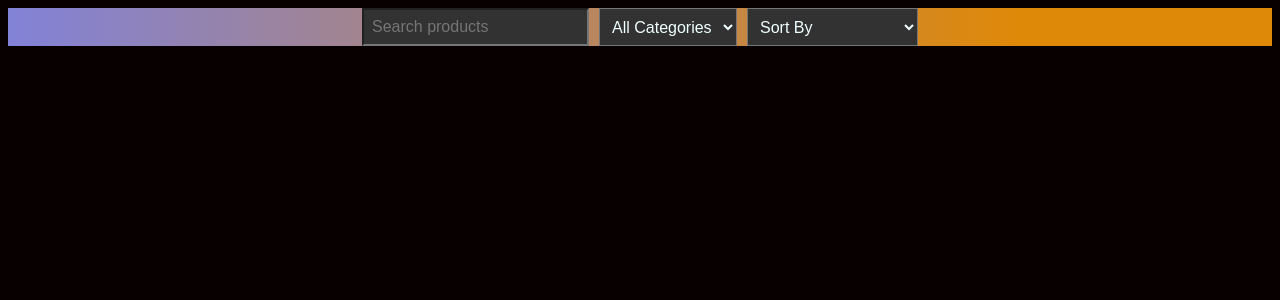
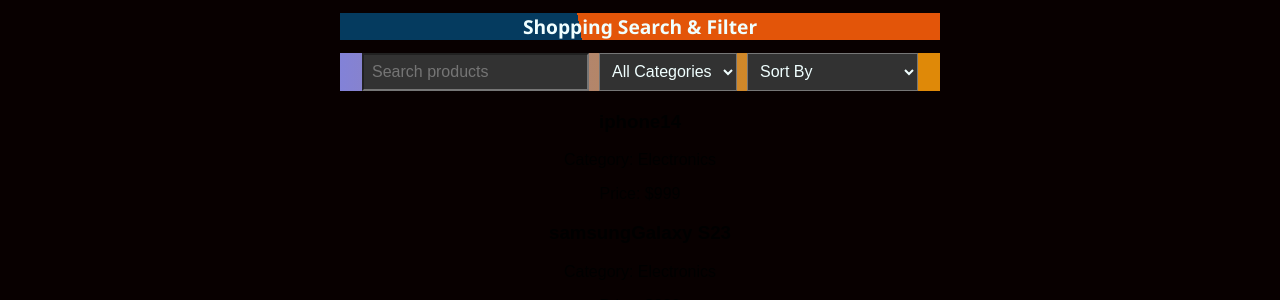
Before and after one commit to nawagirwacatherine/SHOPPING-APP, a React (Vite) app in the folder shopping-app/: page / in a window 1280 px wide. Shown: the top 300 px of the page. Built offline with nearby package versions, Linux system fonts and the light colour scheme.

Commit message:
Add css to app heading

```diff
--- a/shopping-app/src/App.css
+++ b/shopping-app/src/App.css
@@ -8,3 +8,11 @@ body {
     margin: auto;
     text-align: center;
 }
+
+.app h1{
+    color: azure;
+    background: linear-gradient(260deg,rgb(227, 85, 9) 60%, rgb(5, 59, 95) 40%);
+    font-family: 'Segoe UI', Tahoma, Geneva, Verdana, sans-serif;
+    font-size: larger;
+    font-weight: 800;
+}
--- a/shopping-app/src/App.jsx
+++ b/shopping-app/src/App.jsx
@@ -1,12 +1,44 @@
 import "./App.css"
+import {useState} from  "react"
+import PropTypes from "prop-types";
+import products from "./data.jsx"
 import SearchFilter from "./components/SearchFilter/SearchFilter.jsx"
+import ProductList from "./components/product/ProductList.jsx"
 
 const App = () => {
+  const [search,setSearch]  = useState("");
+  const [category,setCategory] =useState("");
+  const [sort, setSort] = useState("");
+
+  const filteredProducts = products.filter((product) =>
+  product.name.toLowerCase().includes(search.toLowerCase())
+  )
+
+  .filter((product) => (category?product.category === category:true))
+
+  .sort((a,b) =>{
+    if (sort ==="price-low") return a.price-b.price;
+    if (sort === "price-high") return b.price-a.price;
+    if (sort ==="name") return a.name.localeCompare(b.name);
+    return 0;
+  })
   return(
-<div>
-<SearchFilter />
+<div className="app">
+
+  <h1>Shopping Search & Filter</h1>
+<SearchFilter
+search={search} setSearch={setSearch}
+category ={category} setCategory={setCategory}
+sort = {sort} setSort= {setSort}
+
+/>
+< ProductList  products={filteredProducts}/>
 </div>
   )
 }
 
+ProductList.propTypes = {
+    products: PropTypes.array.isRequired,
+};
+
 export default App;
--- a/shopping-app/src/components/product/ProductList.jsx
+++ b/shopping-app/src/components/product/ProductList.jsx
@@ -0,0 +1,27 @@
+
+import PropTypes from "prop-types";
+
+
+const ProductList = ({ products }) => {
+    return (
+        <div className="product-list">
+            {products.length > 0 ? (
+                products.map((product) => (
+                    <div key={product.id} className="product-card">
+                        <h3>{product.name}</h3>
+                        <p>Category: {product.category}</p>
+                        <p>Price: ${product.price}</p>
+                    </div>
+                ))
+            ) : (
+                <p>No products found.</p>
+            )}
+        </div>
+    );
+};
+
+ProductList.propTypes = {
+    products: PropTypes.array.isRequired,
+};
+
+export default ProductList;
```
Also changed, not shown: shopping-app/src/components/product/product-list.css (+11 -0 lines).
